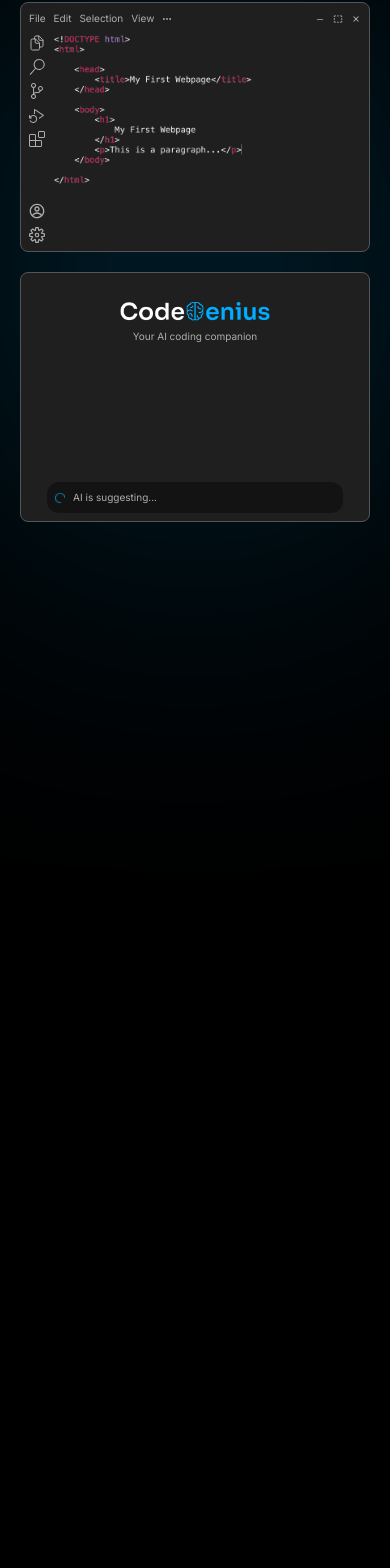
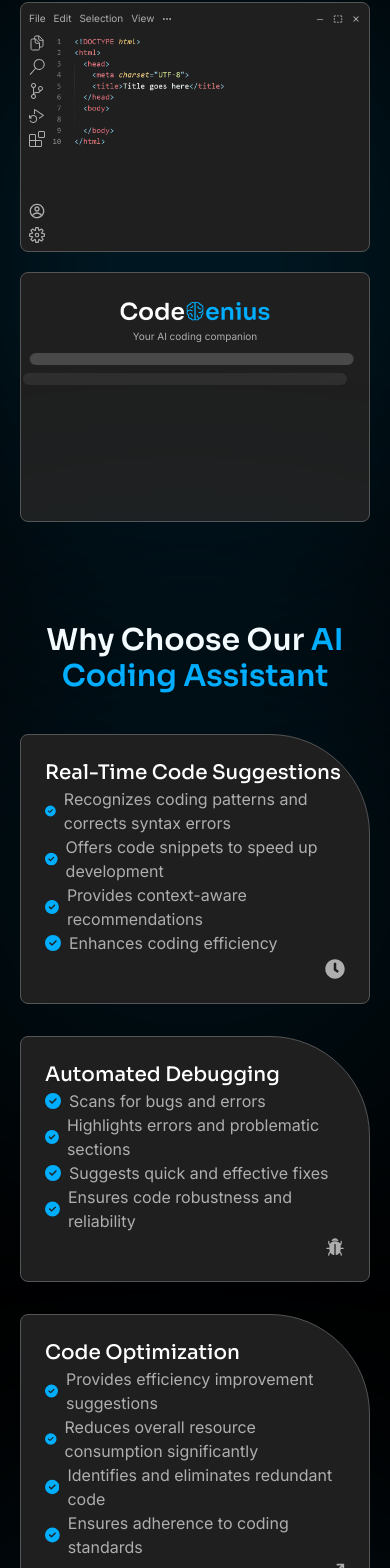
Before and after one commit to RayChu83/codegenius, a Next.js app: page / in a window 390 px wide. Shown: the part 401-1969 px from the top of the page. Before the commit the page ends 983 px from the top, so only its background shows below. Built offline with nearby package versions, Linux system fonts and the light colour scheme.

Commit message:
Added features and animation for features page

```diff
--- /dev/null
+++ b/src/app/_components/Features.tsx
@@ -0,0 +1,56 @@
+"use client";
+import Container from "@/app/_components/Container";
+import { features } from "@/app/constants";
+import { useGSAP } from "@gsap/react";
+import gsap from "gsap";
+import { ScrollTrigger } from "gsap/all";
+import { FaCircleCheck } from "react-icons/fa6";
+
+gsap.registerPlugin(ScrollTrigger);
+
+export default function Features() {
+  useGSAP(() => {
+    gsap.to(".heading", {
+      opacity: 1,
+      y: 0,
+      scrollTrigger: {
+        trigger: ".heading",
+      },
+    });
+    gsap.to(".feature", {
+      opacity: 1,
+      x: 0,
+      stagger: 0.25,
+      scrollTrigger: {
+        trigger: ".feature",
+      },
+    });
+  }, []);
+  return (
+    <Container className="max-w-[1440px] m-auto p-5 relative" id="features">
+      <h2 className="text-3xl font-semibold text-center font-sora heading opacity-0 translate-y-[15px]">
+        Why Choose Our{" "}
+        <span className="text-blue-primary">AI Coding Assistant</span>
+      </h2>
+      <section className="grid md:grid-cols-2 items-center gap-8 mt-10">
+        {features.map((feature, i) => (
+          <div
+            key={i}
+            className={`md:even:translate-y-10 bg-gray-darker border border-[#555555] p-6 rounded-lg rounded-tr-[100px] ${feature?.className} feature h-full opacity-0 -translate-x-[50px]`}
+          >
+            <h3 className="text-xl font-medium font-sora">{feature.heading}</h3>
+            <ul className="pb-6">
+              {feature.bulletPoints.map((bulletPoint, j) => (
+                <li key={j} className="flex items-center gap-2 text-gray-light">
+                  <FaCircleCheck className="text-blue-primary" />
+                  {bulletPoint}
+                </li>
+              ))}
+            </ul>
+            <feature.icon className="absolute bottom-6 right-6 text-xl text-gray-light hover:text-white transition-colors cursor-pointer" />
+          </div>
+        ))}
+      </section>
+    </Container>
+  );
+}
--- a/src/app/_components/Hero.tsx
+++ b/src/app/_components/Hero.tsx
@@ -1,16 +1,5 @@
 "use client";
 import { BsThreeDots } from "react-icons/bs";
-import { PiRectangleDashedBold } from "react-icons/pi";
-import { GoDash } from "react-icons/go";
-import { IoCloseSharp, IoDocumentsOutline } from "react-icons/io5";
-import {
-  VscDebugRerun,
-  VscExtensions,
-  VscSearch,
-  VscSettingsGear,
-  VscSourceControl,
-} from "react-icons/vsc";
-import { CgProfile } from "react-icons/cg";
 
 import Container from "@/app/_components/Container";
 import Image from "next/image";
@@ -18,25 +7,23 @@ import Link from "next/link";
 import { useGSAP } from "@gsap/react";
 import gsap from "gsap";
 import { AiOutlineLoading3Quarters } from "react-icons/ai";
+import {
+  codeEditorNavigationElements,
+  codeEditorRightNavigationElements,
+  codeEditorSidebarBottomElements,
+  codeEditorSidebarElements,
+} from "@/app/constants";
 
 const tl = gsap.timeline();
 
 export default function Hero() {
   useGSAP(() => {
-    gsap.fromTo(
-      ".left-hero",
-      { x: -200, opacity: 0 },
-      { x: 0, opacity: 1, delay: 0.75, duration: 0.25 }
-    );
-    gsap.fromTo(
-      ".code-editor",
-      { y: 200, opacity: 0 },
-      { y: 0, opacity: 1, delay: 0.75, duration: 0.25 }
-    );
+    gsap.fromTo(".left-hero", { x: -200, opacity: 0 }, { x: 0, opacity: 1 });
+    gsap.fromTo(".code-editor", { y: 200, opacity: 0 }, { y: 0, opacity: 1 });
     tl.fromTo(
       ".top-nav-option",
       { opacity: 0, x: -15 },
-      { opacity: 1, x: 0, stagger: 0.025, delay: 1 }
+      { opacity: 1, x: 0, stagger: 0.025, delay: 0.5 }
     )
       .fromTo(
         ".sidebar-icon",
@@ -70,7 +57,7 @@ export default function Hero() {
           </h1>
           <Link
             href="#features"
-            className="bg-blue-primary text-white py-2 px-4 rounded-md text-base font-inter font-medium w-fit"
+            className="bg-blue-primary hover:bg-blue-primary/90 transition-colors text-white py-2 px-4 rounded-md text-base font-inter font-medium w-fit"
           >
             Check it out
           </Link>
@@ -79,44 +66,54 @@ export default function Hero() {
           <section className="bg-[#1F1F1F] border border-[#555555] rounded-lg sm:h-full h-[250px] sm:w-[70%] w-full relative code-editor z-[2]">
             <nav className="absolute top-2 flex justify-between w-full px-2 z-[2]">
               <ul className="text-[10px] text-gray-light flex items-center gap-2">
-                <li className="top-nav-option cursor-pointer">File</li>
-                <li className="top-nav-option cursor-pointer">Edit</li>
-                <li className="top-nav-option cursor-pointer">Selection</li>
-                <li className="top-nav-option cursor-pointer">View</li>
-                <span className="items-center gap-2 sm:flex hidden">
-                  <li className="top-nav-option cursor-pointer">Go</li>
-                  <li className="top-nav-option cursor-pointer">Debug</li>
-                  <li className="top-nav-option cursor-pointer">Terminal</li>
-                  <li className="top-nav-option cursor-pointer">Help</li>
-                </span>
-                <li className="sm:hidden visible top-nav-option cursor-pointer">
+                {codeEditorNavigationElements.map((navElement, index) => (
+                  <li
+                    key={index}
+                    className={`top-nav-option cursor-pointer hover:text-white transition-colors ${
+                      navElement.hiddenOnBigScreens && "sm:block hidden"
+                    }`}
+                  >
+                    {navElement.label}
+                  </li>
+                ))}
+                <li className="sm:hidden visible top-nav-option cursor-pointer hover:text-white transition-colors">
                   <BsThreeDots />
                 </li>
               </ul>
               <ul className="text-[10px] text-gray-light flex items-center gap-2">
-                <GoDash className="top-nav-option cursor-pointer" />
-                <PiRectangleDashedBold className="top-nav-option cursor-pointer" />
-                <IoCloseSharp className="top-nav-option cursor-pointer" />
+                {codeEditorRightNavigationElements.map((naveElement, index) => (
+                  <naveElement.icon
+                    className={`top-nav-option cursor-pointer hover:text-white transition-colors ${naveElement?.className}`}
+                    key={index}
+                  />
+                ))}
               </ul>
             </nav>
             <aside className="absolute top-0 pt-8 pb-2 left-2 flex flex-col justify-between h-full">
               <div className="text-base text-gray-light space-y-2">
-                <IoDocumentsOutline className="sidebar-icon cursor-pointer" />
-                <VscSearch className="sidebar-icon cursor-pointer" />
-                <VscSourceControl className="sidebar-icon cursor-pointer" />
-                <VscDebugRerun className="sidebar-icon cursor-pointer" />
-                <VscExtensions className="sidebar-icon cursor-pointer" />
+                {codeEditorSidebarElements.map((sidebarElement, index) => (
+                  <sidebarElement.icon
+                    className="sidebar-icon cursor-pointer hover:text-white transition-colors"
+                    key={index}
+                  />
+                ))}
               </div>
               <div className="text-base text-gray-light space-y-2">
-                <CgProfile className="sidebar-icon cursor-pointer" />
-                <VscSettingsGear className="sidebar-icon cursor-pointer" />
+                {codeEditorSidebarBottomElements.map(
+                  (sidebarElement, index) => (
+                    <sidebarElement.icon
+                      className="sidebar-icon cursor-pointer hover:text-white transition-colors"
+                      key={index}
+                    />
+                  )
+                )}
               </div>
             </aside>
             <Image
               src="/html.png"
               alt="html"
-              className="absolute top-8 left-8 pointer-events-none code-editor-html"
-              height={149}
+              className="absolute top-8 left-5 pointer-events-none code-editor-html"
+              height={150}
               width={200}
             />
           </section>
@@ -139,9 +136,11 @@ export default function Hero() {
                 />
               ))}
             </ul>
-            <div className="absolute bottom-2 w-[85%] left-1/2 -translate-x-1/2 rounded-xl text-[10px] text-gray-light bg-black/40 p-2 flex items-center gap-2 ai-dashboard-suggesting">
-              <AiOutlineLoading3Quarters className="animate-spin text-blue-primary" />
-              AI is suggesting...
+            <div className="px-3 absolute bottom-2 w-full ">
+              <div className="w-full rounded-xl text-[10px] text-gray-light bg-black/40 p-2 flex items-center gap-2 ai-dashboard-suggesting">
+                <AiOutlineLoading3Quarters className="animate-spin text-blue-primary" />
+                AI is suggesting...
+              </div>
             </div>
           </section>
         </div>
--- a/src/app/constants/index.ts
+++ b/src/app/constants/index.ts
@@ -1,3 +1,18 @@
+import { AiFillThunderbolt } from "react-icons/ai";
+import { CgProfile } from "react-icons/cg";
+import { FaClock } from "react-icons/fa";
+import { GoDash } from "react-icons/go";
+import { GrOptimize } from "react-icons/gr";
+import { IoBug, IoCloseSharp, IoDocumentsOutline } from "react-icons/io5";
+import { PiRectangleDashedBold } from "react-icons/pi";
+import {
+  VscDebugRerun,
+  VscExtensions,
+  VscSearch,
+  VscSettingsGear,
+  VscSourceControl,
+} from "react-icons/vsc";
+
 export const navigationElements = [
   { href: "#hero", label: "Home" },
   { href: "#features", label: "Features" },
@@ -5,3 +20,80 @@ export const navigationElements = [
   { href: "#how-it-works", label: "How it works" },
   { href: "#pricing", label: "Pricing" },
 ];
+
+export const codeEditorNavigationElements = [
+  { label: "File" },
+  { label: "Edit" },
+  { label: "Selection" },
+  { label: "View" },
+  { label: "Go", hiddenOnBigScreens: true },
+  { label: "Debug", hiddenOnBigScreens: true },
+  { label: "Terminal", hiddenOnBigScreens: true },
+  { label: "Help", hiddenOnBigScreens: true },
+];
+
+export const codeEditorRightNavigationElements = [
+  { icon: GoDash },
+  { icon: PiRectangleDashedBold },
+  { icon: IoCloseSharp, className: "hover:text-red-500" },
+];
+
+export const codeEditorSidebarElements = [
+  { icon: IoDocumentsOutline },
+  { icon: VscSearch },
+  { icon: VscSourceControl },
+  { icon: VscDebugRerun },
+  { icon: VscExtensions },
+];
+
+export const codeEditorSidebarBottomElements = [
+  { icon: CgProfile },
+  { icon: VscSettingsGear },
+];
+
+export const features = [
+  {
+    heading: "Real-Time Code Suggestions",
+    bulletPoints: [
+      "Recognizes coding patterns and corrects syntax errors",
+      "Offers code snippets to speed up development",
+      "Provides context-aware recommendations",
+      "Enhances coding efficiency ",
+    ],
+    icon: FaClock,
+    className: "drop-shadow-lightBlue z-1",
+  },
+  {
+    heading: "Automated Debugging",
+    bulletPoints: [
+      "Scans for bugs and errors",
+      "Highlights errors and problematic sections",
+      "Suggests quick and effective fixes",
+      "Ensures code robustness and reliability",
+    ],
+    icon: IoBug,
+    className: "z-10",
+  },
+  {
+    heading: "Code Optimization",
+    bulletPoints: [
+      "Provides efficiency improvement suggestions",
+      "Reduces overall resource consumption significantly",
+      "Identifies and eliminates redundant code",
+      "Ensures adherence to coding standards",
+    ],
+    icon: GrOptimize,
+    className: "z-10",
+  },
+  {
+    heading: "Seamless Integration",
+    bulletPoints: [
+      "Compatible with popular code editors",
+      "Works with version control systems",
+      "Integrates smoothly into existing workflows",
+      "Ensures a cohesive coding environment",
+    ],
+    icon: AiFillThunderbolt,
+    className: "drop-shadow-lightBlue z-1",
+  },
+];
--- a/src/app/globals.css
+++ b/src/app/globals.css
@@ -10,5 +10,6 @@
     font-family: "inter";
     background-color: black;
     color: white;
+    scroll-behavior: smooth;
   }
 }
--- a/src/app/page.tsx
+++ b/src/app/page.tsx
@@ -1,11 +1,13 @@
 import Hero from "@/app/_components/Hero";
 import NavigationBar from "@/app/_components/NavigationBar";
+import Features from "@/app/_components/Features";
 
 export default function LandingPage() {
   return (
     <>
       <NavigationBar />
       <Hero />
+      <Features />
     </>
   );
 }
```
Also changed, not shown: public/html.png.
